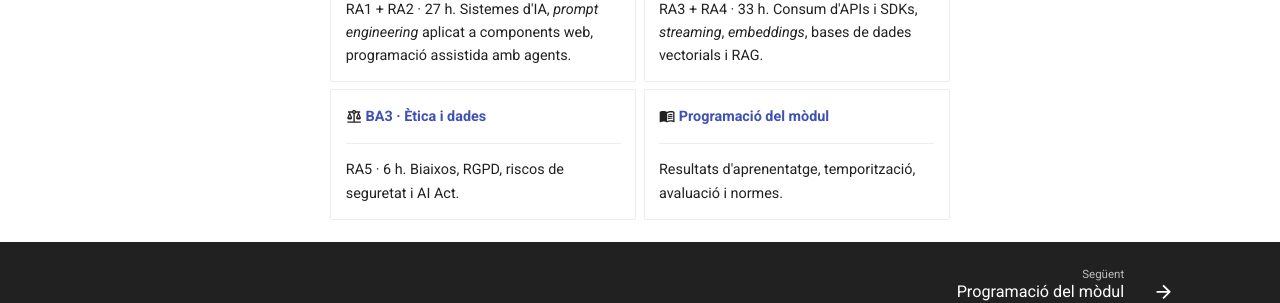
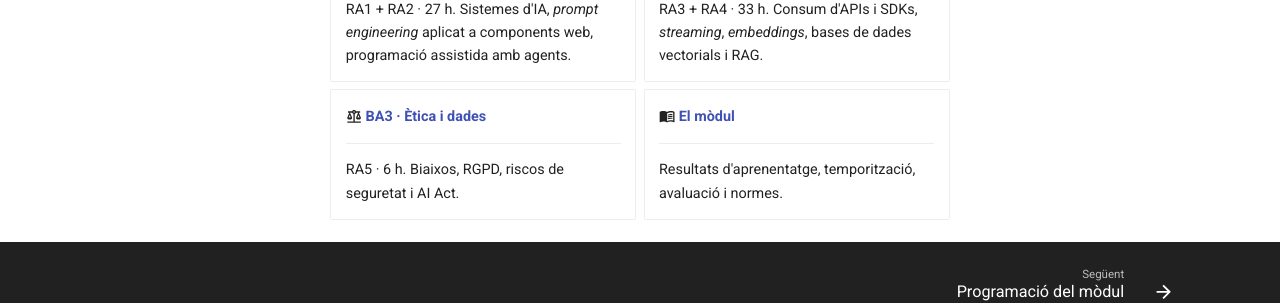
Before and after one commit to victordomgs/ProgramacioIADAW, an MkDocs documentation site: the page built from docs/index.md, in a window 1280 px wide and 1027 px high. Shown: the part 644-947 px from the top of the window. Built offline with MkDocs 1.6.1 and Material for MkDocs 9.7.7, drawn with Linux system fonts in a browser that asks for light colours; comment, search, counter and statistics services are not loaded.

Commit message:
Update module link text in index.md

```diff
--- a/docs/index.md
+++ b/docs/index.md
@@ -28,7 +28,7 @@ Al llarg del mòdul treballarem com integrar la intel·ligència artificial en e
     ---
     RA5 · 6 h. Biaixos, RGPD, riscos de seguretat i AI Act.
 
--   :material-book-open-variant: **[Programació del mòdul](modul/index.md)**
+-   :material-book-open-variant: **[El mòdul](modul/index.md)**
 
     ---
     Resultats d'aprenentatge, temporització, avaluació i normes.
```
